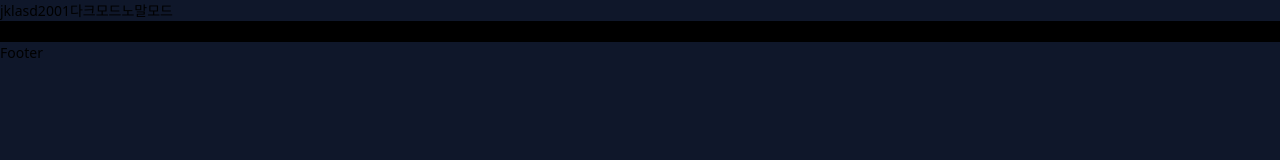
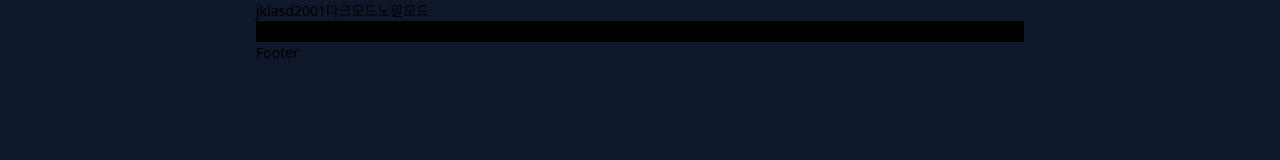
Before and after one commit to jklasd2001/my-blog, a Gatsby site: page / in a window 1280 px wide. Built offline with nearby package versions, Linux system fonts and the light colour scheme; Gatsby itself is replaced by a stand-in of ours.

Commit message:
feat: Divider 컴포넌트 추가 및 Container maxWidth CSS 추가

```diff
--- a/src/components/Container/Container.tsx
+++ b/src/components/Container/Container.tsx
@@ -5,5 +5,5 @@ import classNames from 'classnames'
 type ContainerProps = HTMLAttributes<HTMLDivElement>
 
 export const Container = ({ className, ...rest }: ContainerProps) => {
-  return <div className={classNames('container mx-auto', className)} {...rest} />
+  return <div className={classNames('container max-w-screen-md mx-auto', className)} {...rest} />
 }
--- /dev/null
+++ b/src/components/Divider/Divider.tsx
@@ -0,0 +1,9 @@
+import { HtmlHTMLAttributes } from 'react'
+
+import classNames from 'classnames'
+
+type DividerProps = HtmlHTMLAttributes<HTMLHRElement>
+
+export const Divider = ({ className = '', ...rest }: DividerProps) => {
+  return <hr className={classNames('my-10', className)} {...rest} />
+}
--- /dev/null
+++ b/src/components/Divider/index.ts
@@ -0,0 +1 @@
+export * from './Divider'
```
